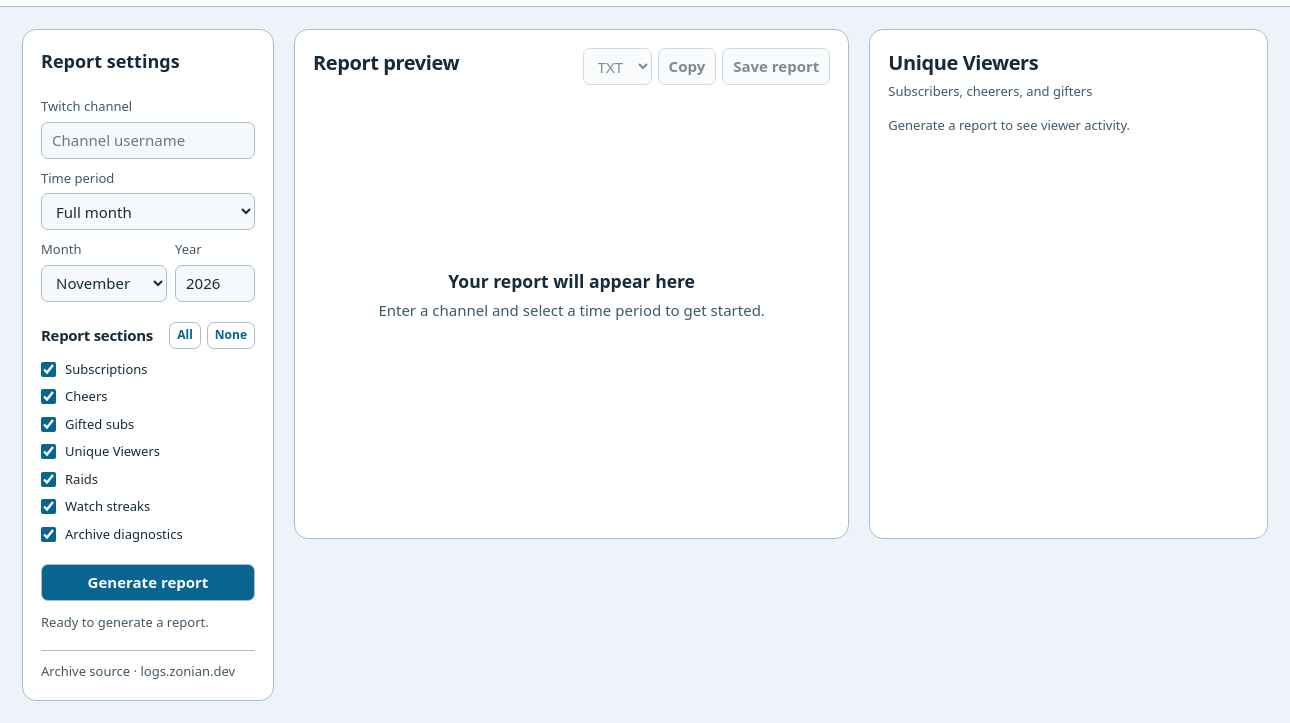
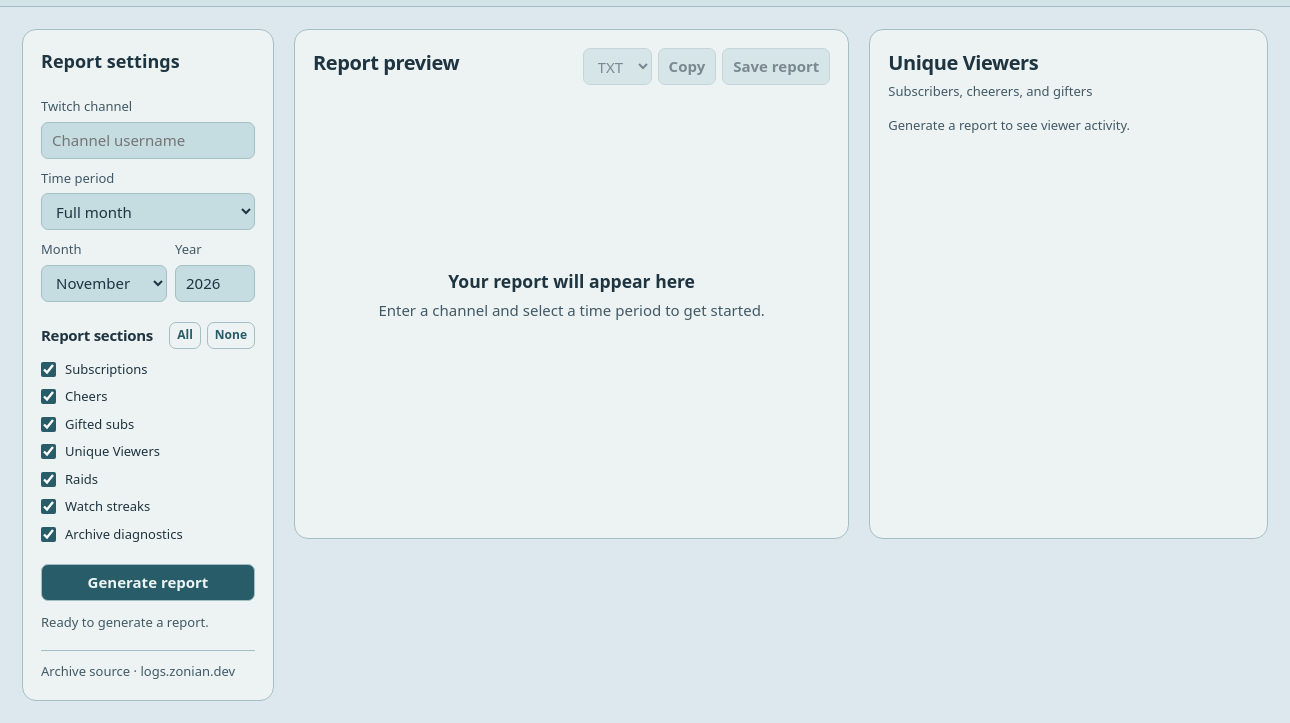
Before and after one commit to vadian24/Local-Twitch-Reporting-Dashboard, an Electron app: page src/index.html in a window 1290 px wide. Shown: the part 85-808 px from the top of the page. Drawn offline with Linux system fonts and the light colour scheme; no server answers.

Commit message:
Apply the approved Ocean Mist palette

```diff
--- a/package.json
+++ b/package.json
@@ -1,6 +1,6 @@
 {
   "name": "local-twitch-reporting-dashboard",
-  "version": "1.4.1",
+  "version": "1.4.2",
   "private": true,
   "description": "Desktop reports for archived Twitch channel activity",
   "main": "src/main.js",
--- a/src/dashboard.css
+++ b/src/dashboard.css
@@ -1,13 +1,14 @@
 :root {
   color-scheme: light;
   font: 15px/1.5 system-ui, sans-serif;
-  color: #162b39;
-  background: #edf3f8;
-  --surface: #fff;
-  --field: #f6f9fc;
-  --border: #a9bdcb;
-  --muted: #405968;
-  --accent: #07658f;
+  color: #1e3440;
+  background: #dce8ee;
+  --surface: #edf2f2;
+  --topbar: #d2e4e7;
+  --field: #c5dce0;
+  --border: #a4bec6;
+  --muted: #415967;
+  --accent: #285c68;
 }
 
 * { box-sizing: border-box; }
@@ -23,7 +24,7 @@ h2 { font-size: 20px; letter-spacing: -.02em; }
   gap: 14px;
   padding: 20px 26px;
   border-bottom: 1px solid var(--border);
-  background: var(--surface);
+  background: var(--topbar);
 }
 .topbar img { border-radius: 10px; }
 .topbar p, #report-period, .source { color: var(--muted); font-size: 13px; }
@@ -61,7 +62,7 @@ input:not([type="checkbox"]), #report-settings select { width: 100%; }
 button { cursor: pointer; font-weight: 600; white-space: nowrap; }
 button:hover:not(:disabled) { border-color: var(--accent); }
 :disabled { opacity: .55; cursor: default; }
-.primary { background: var(--accent); color: #fff; width: 100%; margin-top: 16px; }
+.primary { background: var(--accent); color: #edf5f4; width: 100%; margin-top: 16px; }
 #cancel { width: 100%; margin-top: 8px; }
 .date-fields { display: grid; grid-template-columns: minmax(0, 1fr) 80px; gap: 8px; }
 
@@ -96,7 +97,7 @@ progress { width: 100%; margin: 10px 0 0; accent-color: var(--accent); }
 table { width: 100%; border-collapse: collapse; text-align: left; font-size: 13px; }
 th, td { padding: 7px 12px; border-top: 1px solid var(--border); overflow-wrap: anywhere; }
 th { background: var(--field); position: sticky; top: 0; color: var(--muted); }
-tbody tr:nth-child(even) { background: #f1f6fa; }
+tbody tr:nth-child(even) { background: #e0edef; }
 
 .app-version { margin-left: 6px; font-size: 13px; color: var(--muted); font-weight: 600; }
 .viewers-panel { position: sticky; top: 16px; min-height: 510px; }
@@ -116,6 +117,7 @@ tbody tr:nth-child(even) { background: #f1f6fa; }
   .topbar { padding: 14px 18px; }
 }
 
+#check-updates { background: var(--surface); }
 #updates { margin-left: auto; text-align: right; max-width: 280px; }
 #update-status:not(:empty) { margin-top: 4px; }
 
@@ -124,4 +126,4 @@ tbody tr:nth-child(even) { background: #f1f6fa; }
 .section-tools button { font-size: 13px; }
 .sort-column { min-height: 26px; padding: 0; border: 0; background: transparent; font: inherit; color: inherit; font-weight: 700; white-space: normal; text-align: left; }
 .sort-column:hover { color: var(--accent); }
-#results-body th { color: #233e4f; }
+#results-body th { color: #1e3440; }
--- a/src/main.js
+++ b/src/main.js
@@ -25,7 +25,7 @@ function createWindow() {
     height: 780,
     minWidth: 760,
     minHeight: 600,
-    backgroundColor: '#edf3f8',
+    backgroundColor: '#dce8ee',
     autoHideMenuBar: true,
     icon: path.join(__dirname, '../assets/icon.png'),
     webPreferences: {
```
